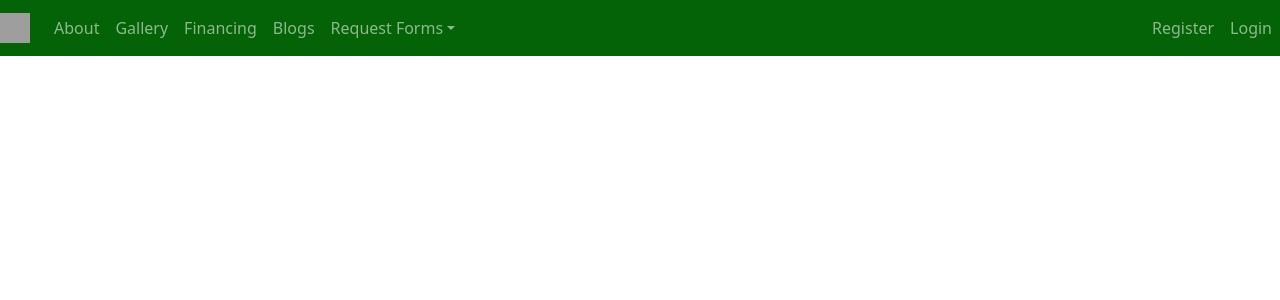
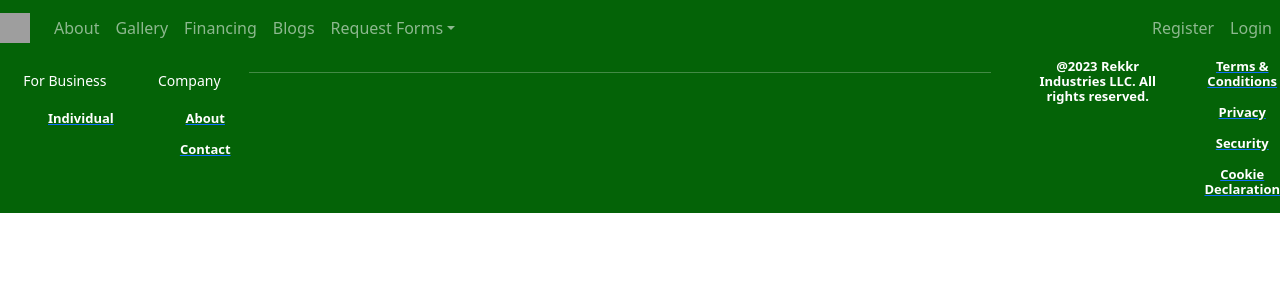
Before and after one commit to JakeRoughton/elite-epoxy-frontend, a React (Create React App) app: page / in a window 1280 px wide. Shown: the top 300 px of the page. Built offline with nearby package versions, Linux system fonts and the light colour scheme; grey boxes are pictures that could not be loaded.

Commit message:
Add files via upload

```diff
--- a/Layout/GlobalLayout.js
+++ b/Layout/GlobalLayout.js
@@ -1,5 +1,6 @@
 import { Outlet } from "react-router-dom";
-import NavBar from "../Components/NavBar";
+import NavBar from "../components/NavBar";
+import Footer from "../components/Footer";
 
 const GlobalLayout = () => {
 	return (
@@ -7,6 +8,7 @@ const GlobalLayout = () => {
 		<route>
 			<NavBar/>
 			<Outlet/>
+			<Footer/>
 		</route>
 		</div>
 	)
```
